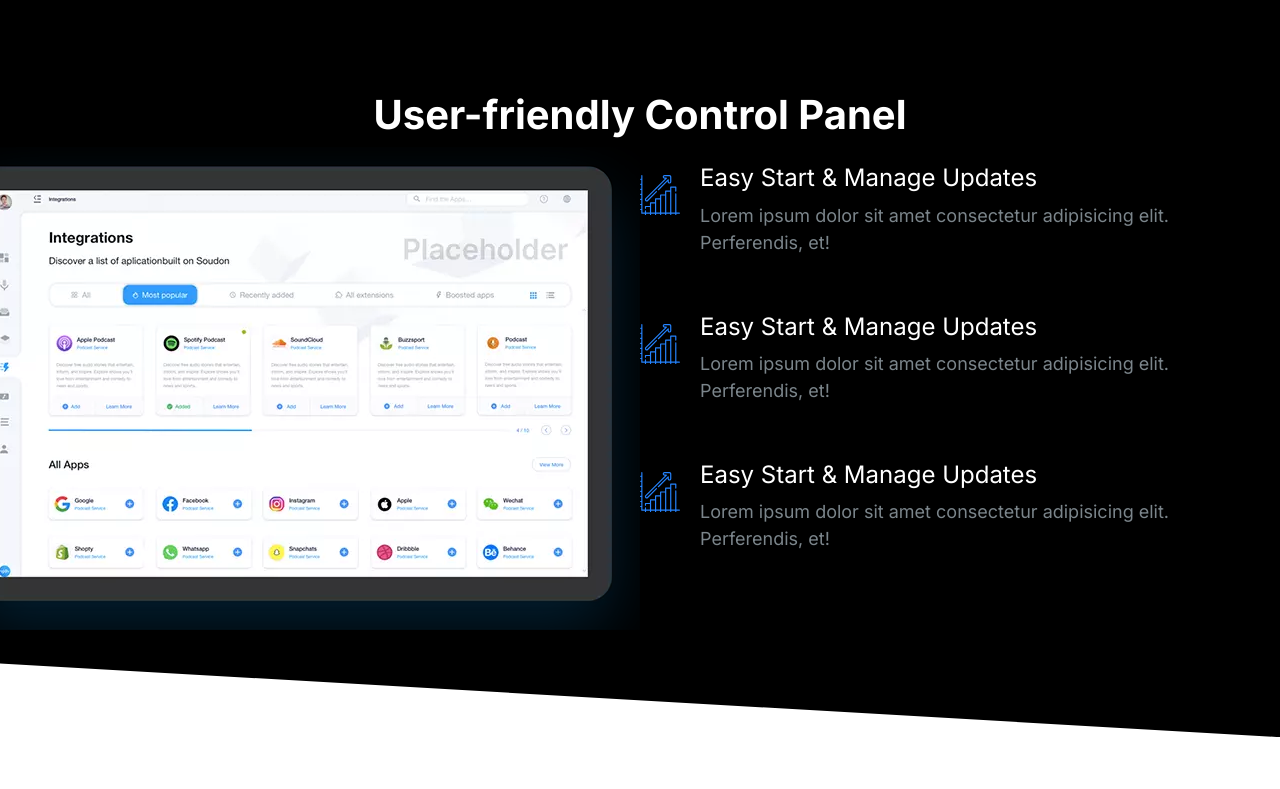
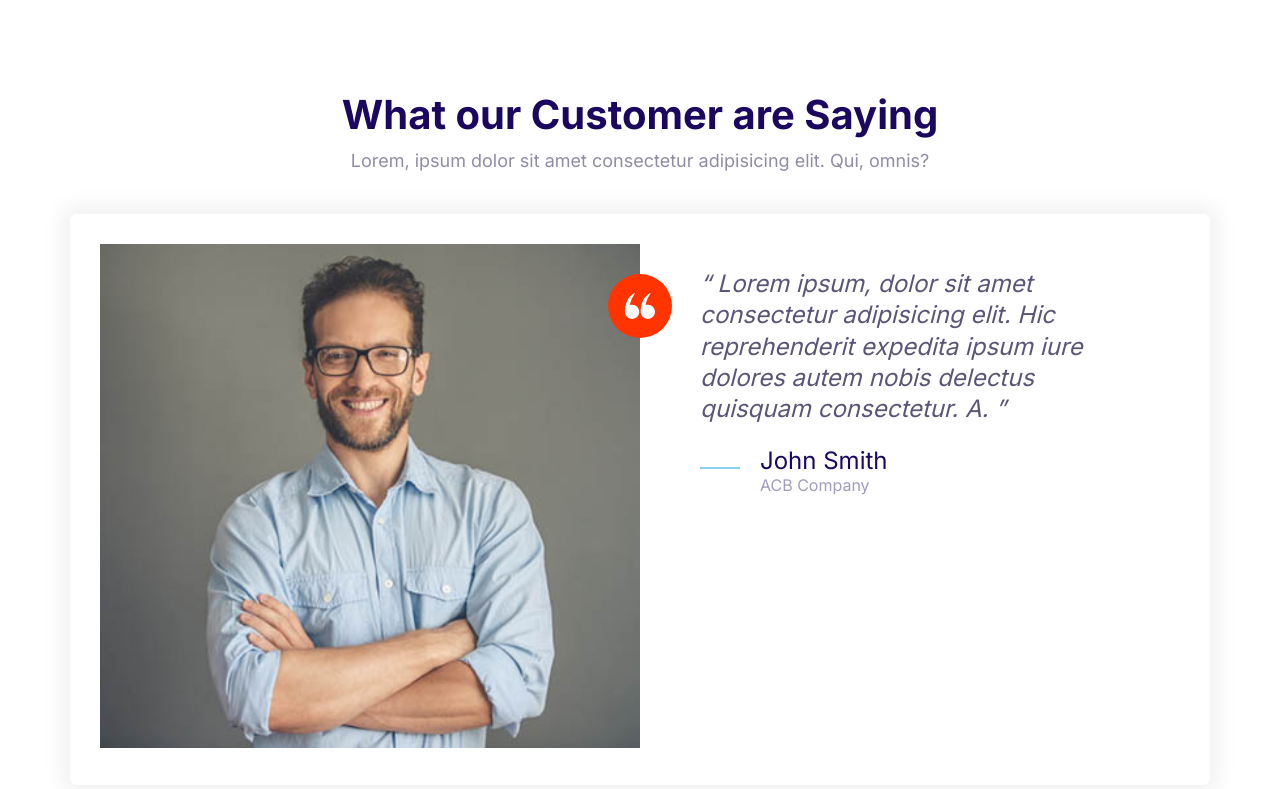
Before and after one commit to annie20/moshify, a plain HTML site: page index.html in a window 1280 px wide. Drawn offline with Linux system fonts and the light colour scheme.

Commit message:
Build the testimonial.

```diff
--- a/css/styles.css
+++ b/css/styles.css
@@ -622,6 +622,7 @@ a {
 
 .block__header {
   text-align: center;
+  margin-bottom: 4rem;
 }
 
 .block__heading {
--- a/index.html
+++ b/index.html
@@ -15,74 +15,52 @@
     <link rel="stylesheet" href="css/styles.css" />
   </head>
   <body>
-    <section class="block block--dark block--skewed-right block-showcase">
+    <section class="block">
       <header class="block__header">
-        <h2>User-friendly Control Panel</h2>
+        <h2>What our Customer are Saying</h2>
+        <p>
+          Lorem, ipsum dolor sit amet consectetur adipisicing elit. Qui, omnis?
+        </p>
       </header>
-      <div class="container grid grid--1X2">
-        <picture class="block-showcase__image">
-          <source
-            type="image/webp"
-            srcset="images/ipad.webp 1x, images/ipad@2x.webp 2x"
+      <div class="container">
+        <div class="card testimonial">
+          <div class="grid grid--1X2">
+            <div class="testimonial__image">
+              <img
+                src="images/testimonial.jpg"
+                alt="A happy, sliming customer"
               />
-          <source
-            type="image/png"
-            srcset="images/ipad.png 1x, images/ipad@2x.png 2x"
-          />
-          <img src="images/ipad.png" alt="" />
-        </picture>
-        <ul class="list">
-          <li>
+              <span class="icon-container icon-container--accent">
+                <svg class="icon icon--white icon--small">
+                  <use xlink:href="images/sprite.svg#quotes"></use>
+                </svg>
+              </span>
+            </div>
+            <blockquote class="quote">
+              <p class="quote__text">
+                Lorem ipsum, dolor sit amet consectetur adipisicing elit. Hic
+                reprehenderit expedita ipsum iure dolores autem nobis delectus
+                quisquam consectetur. A.
+              </p>
+              <footer>
                 <div class="media">
                   <div class="media__image">
-                <svg class="icon icon--primary">
-                  <use xlink:href="images/sprite.svg#growth"></use>
+                    <svg class="icon icon--primary quote__line">
+                      <use xlink:href="images/sprite.svg#line"></use>
                     </svg>
                   </div>
                   <div class="media__body">
-                <h3 class="media__title">Easy Start & Manage Updates</h3>
-                <p>
-                  Lorem ipsum dolor sit amet consectetur adipisicing elit.
-                  Perferendis, et!
-                </p>
+                    <h3 class="media__title quote__author">John Smith</h3>
+                    <p class="quote__organization">ACB Company</p>
                   </div>
                 </div>
-          </li>
-          <li>
-            <div class="media">
-              <div class="media__image">
-                <svg class="icon icon--primary">
-                  <use xlink:href="images/sprite.svg#growth"></use>
-                </svg>
-              </div>
-              <div class="media__body">
-                <h3 class="media__title">Easy Start & Manage Updates</h3>
-                <p>
-                  Lorem ipsum dolor sit amet consectetur adipisicing elit.
-                  Perferendis, et!
-                </p>
+              </footer>
+            </blockquote>
           </div>
         </div>
-          </li>
-          <li>
-            <div class="media">
-              <div class="media__image">
-                <svg class="icon icon--primary">
-                  <use xlink:href="images/sprite.svg#growth"></use>
-                </svg>
-              </div>
-              <div class="media__body">
-                <h3 class="media__title">Easy Start & Manage Updates</h3>
-                <p>
-                  Lorem ipsum dolor sit amet consectetur adipisicing elit.
-                  Perferendis, et!
-                </p>
-              </div>
-            </div>
-          </li>
-        </ul>
       </div>
     </section>
+
     <script src="js/main.js"></script>
   </body>
 </html>
```
Also changed, not shown: components/testimonials.html (+43 -0 lines). Lines whose indentation alone changed are shown as unchanged.
